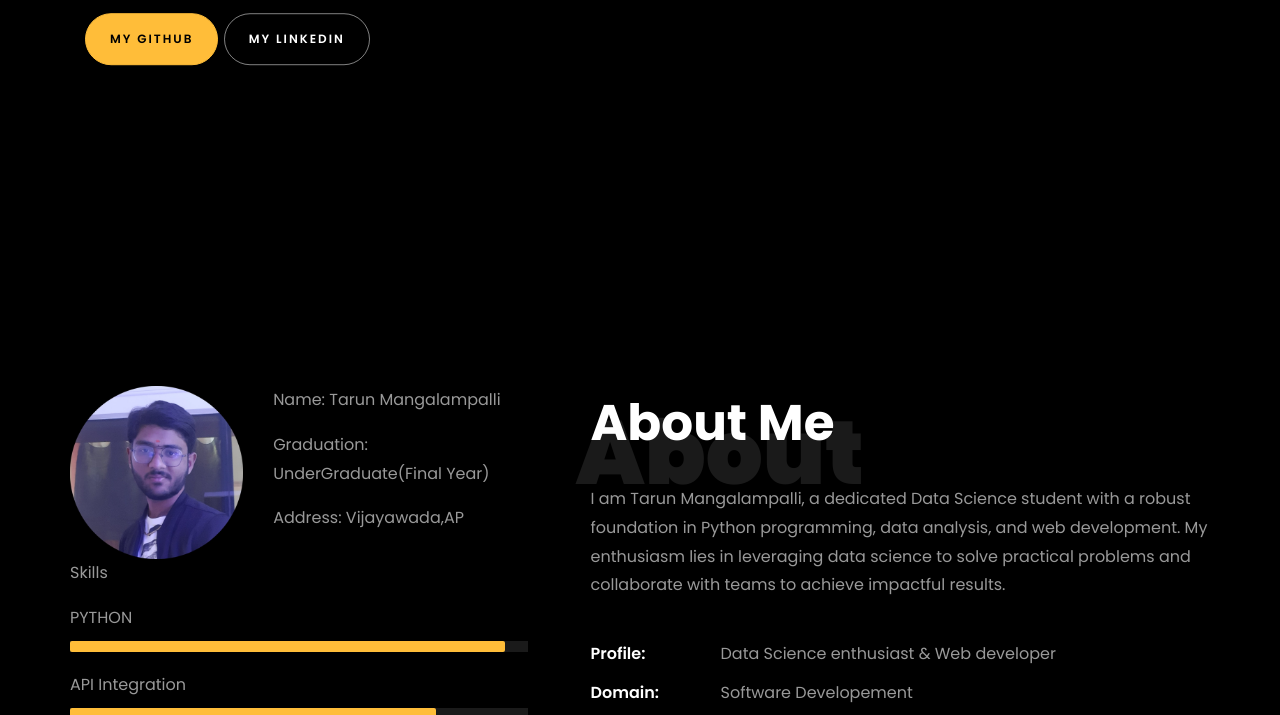
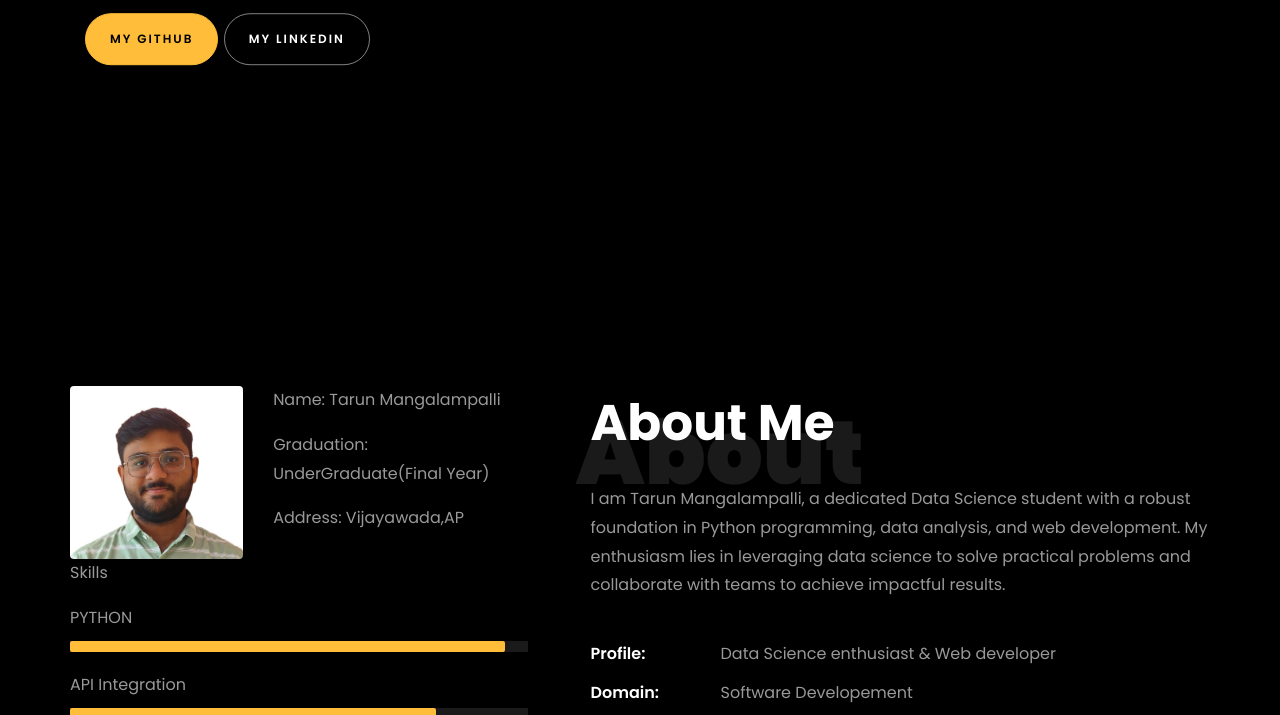
Before and after one commit to tarun261003/Portfolio, a plain HTML site: page index.html in a window 1280 px wide. Shown: the part 476-1191 px from the top of the page. Drawn offline with nearby package versions, Linux system fonts and the light colour scheme; files that its build step writes are made by us from their sources; files whose address does not match are found by name.

Commit message:
Update index.html

```diff
--- a/index.html
+++ b/index.html
@@ -227,7 +227,7 @@
                   <div class="row">
                     <div class="col-sm-6 col-md-5">
                       <div class="about-img">
-                        <img src="images/myimg.jpg" class="img-fluid rounded b-shadow-a" alt="">
+                        <img src="images/tarun_profile.jpg" class="img-fluid rounded b-shadow-a" alt="">
                       </div>
                     </div>
                     <!-- Details next to profile image -->
```
